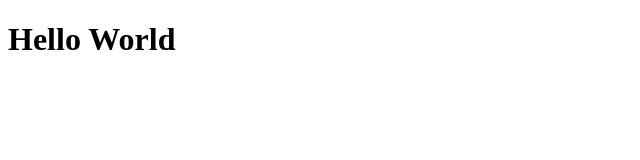
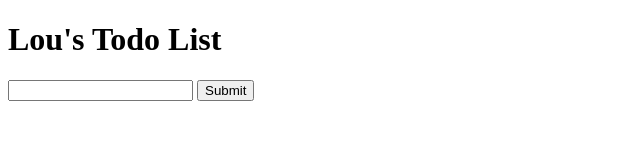
Before and after one commit to lkaileh/to-do-list, a website: page index.html in a window 1280 px wide. Shown: the whole page, without its empty margins (0-640 px from the left). Drawn offline with nearby package versions, Linux system fonts and the light colour scheme.

Commit message:
fixed a few things with index.html

```diff
--- a/index.html
+++ b/index.html
@@ -5,9 +5,14 @@
     <script src="https://ajax.googleapis.com/ajax/libs/angularjs/1.3.14/angular.min.js"></script>
     <script src="app.js"></script>
   </head>
-<body ng-app>
-  <div class="todo-container">
-    <h1>Hello World</h1>
+<body ng-app="ngTodos">
+  <div class="todo-container" ng-controller="todoController">
+    <h1>Lou's Todo List</h1>
+    <input ng-model="newTodo"/>
+    <button ng-click="addTodo()">Submit</button>
+  <ul>
+    <li ng-repeat="todo in todos track by $index" ng-click="removeTodo()"> {{ todo }} </li>
+  </ul>
   </div>
 </body>
 </html>
```
